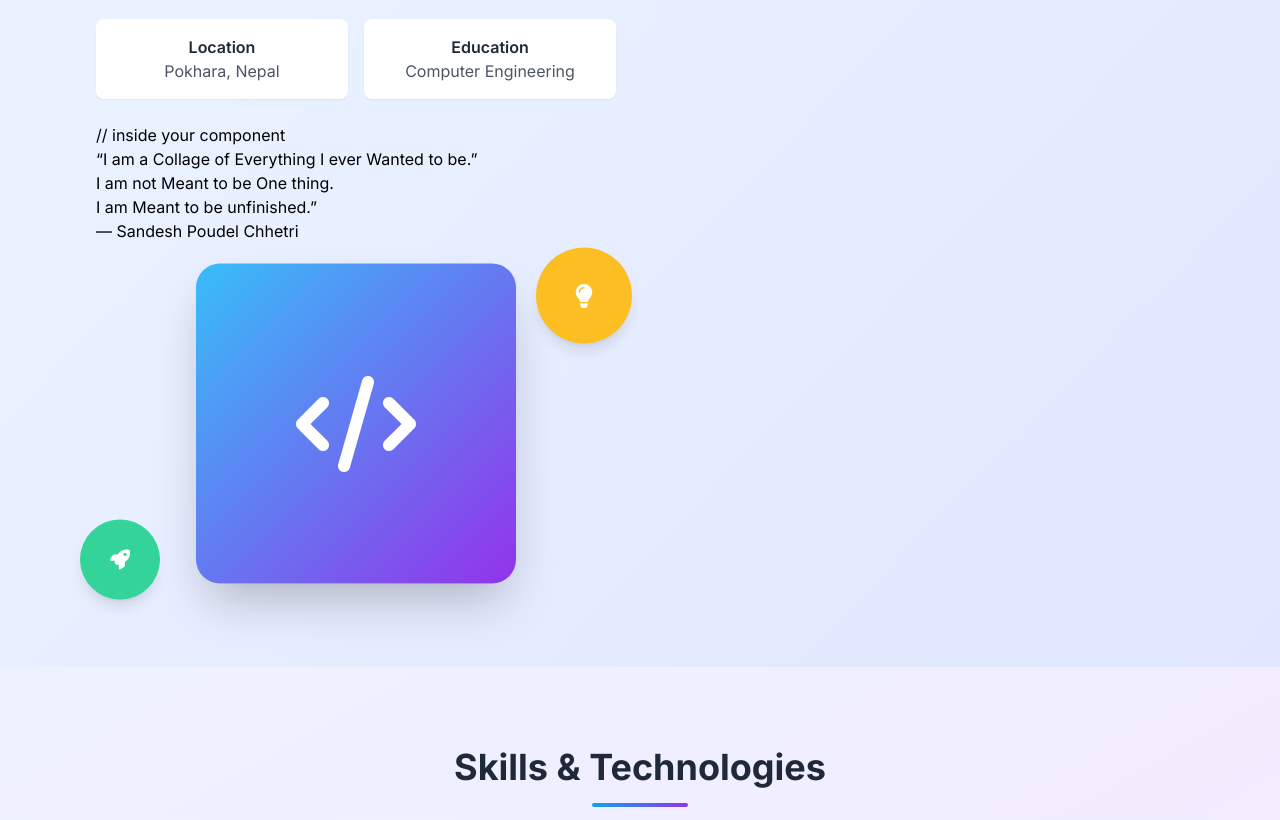
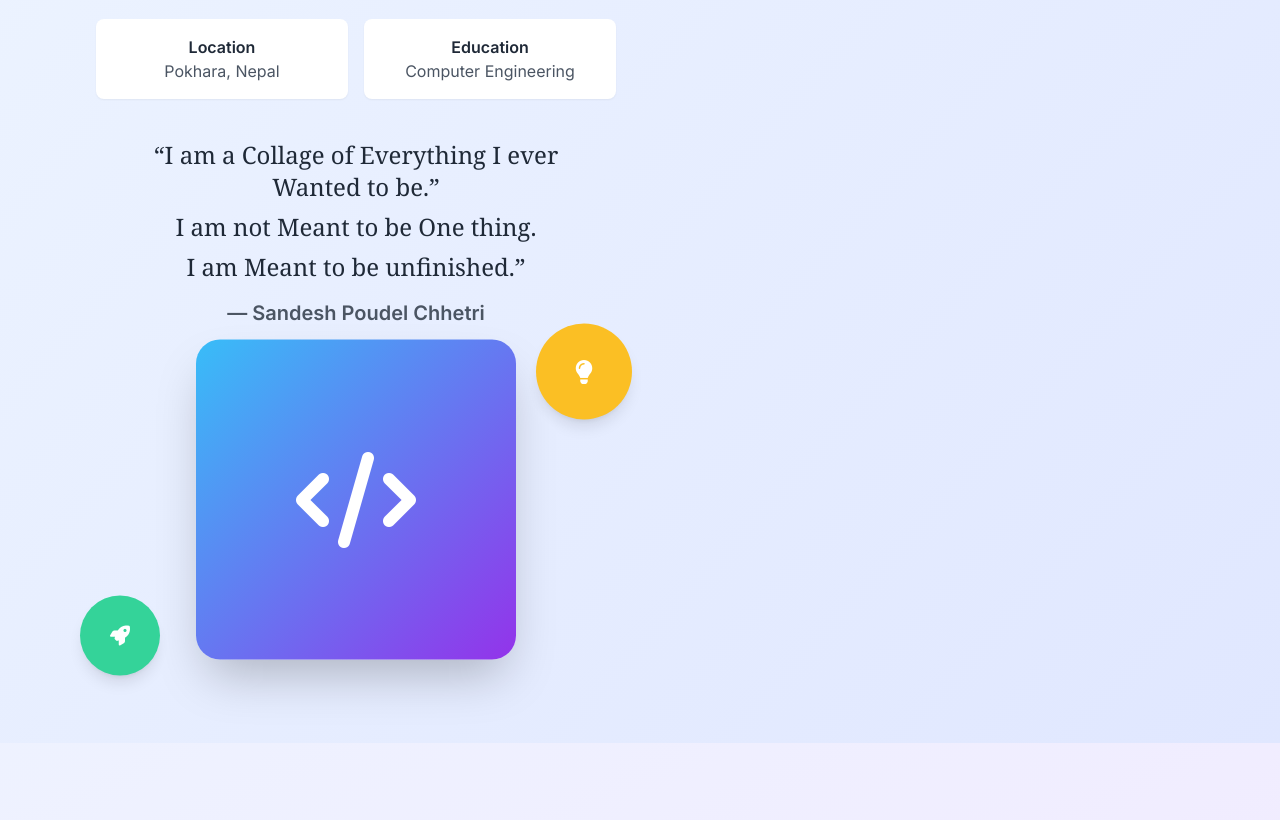
Before and after one commit to Jerry7675/Portofolio, a plain HTML site: page index.html in a window 1280 px wide. Shown: the part 1469-2289 px from the top of the page. Drawn offline with nearby package versions, Linux system fonts and the light colour scheme.

Commit message:
fixed name and quote

```diff
--- a/index.html
+++ b/index.html
@@ -344,7 +344,7 @@
                 </a>
             </div>
 
-            <div class="flex justify-center space-x-6 mt-8 animate-slide-up" style="animation-delay: 0.8s;">
+            <div class="flex justify-center space-x-6 mt-8 mb-8 animate-slide-up" style="animation-delay: 0.8s;">
                 <a href="https://github.com/jerry7675" target="_blank" class="text-white hover:text-amber-300 transition-colors transform hover:scale-110">
                     <i class="fab fa-github text-2xl"></i>
                 </a>
@@ -360,7 +360,7 @@
             </div>
         </div>
 
-        <div class="absolute bottom-0 left-1/2 transform -translate-x-1/2 animate-bounce">
+        <div class="absolute mt-4 bottom-0 left-1/2 transform -translate-x-1/2 animate-bounce">
             <a href="#about" class="text-white hover:text-amber-300 transition-colors">
                 <i class="fas fa-chevron-down text-2xl"></i>
             </a>
@@ -397,27 +397,31 @@
                         </div>
                     </div>
                 <div className="mt-10 flex justify-center">
-// inside your component
+
 <div className="max-w-2xl text-center px-4">
-  <div className="space-y-2">
-    <p className="text-xl md:text-2xl font-serif leading-relaxed text-gray-800">
+<div class="mt-10 flex justify-center">
+  <div class="max-w-2xl text-center px-4">
+    <div class="space-y-2">
+      <p class="text-xl md:text-2xl font-serif leading-relaxed text-gray-800">
         “I am a Collage of Everything I ever Wanted to be.”
       </p>
-    <p className="text-xl md:text-2xl font-serif leading-relaxed text-gray-800">
+      <p class="text-xl md:text-2xl font-serif leading-relaxed text-gray-800">
         I am not Meant to be One thing.
       </p>
-    <p className="text-xl md:text-2xl font-serif leading-relaxed text-gray-800">
+      <p class="text-xl md:text-2xl font-serif leading-relaxed text-gray-800">
         I am Meant to be unfinished.”
       </p>
     </div>
-  <span className="mt-6 block text-lg md:text-xl font-semibold text-gray-600">
+    <span class="mt-4 block text-lg md:text-xl font-semibold text-gray-600">
       — Sandesh Poudel Chhetri
     </span>
   </div>
+</div>
+
 
 </div>
 
-                <div class="relative floating">
+                <div class="relative floating mt-4">
                     <div class="w-80 h-80 mx-auto bg-gradient-to-br from-primary-400 to-secondary-600 rounded-3xl shadow-2xl flex items-center justify-center">
                         <i class="fas fa-code text-8xl text-white"></i>
                     </div>
```
Lines whose indentation alone changed are shown as unchanged.
